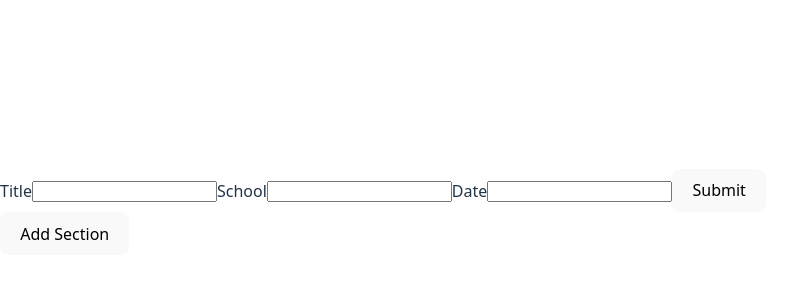
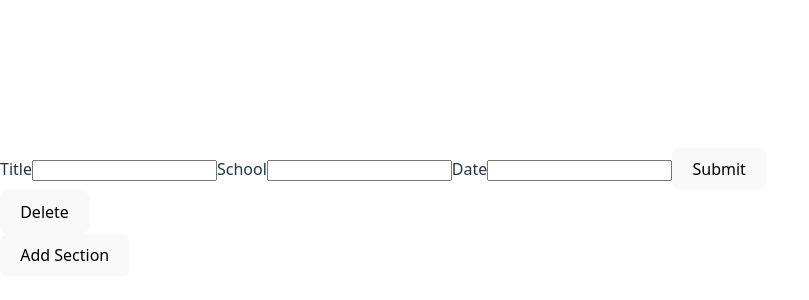
Before and after one commit to felipeballywright/cv_application, a React (Vite) app: page / in a window 1280 px wide. Shown: the part 188-488 px from the top of the page, without its empty margins (0-809 px from the left). Built offline with nearby package versions, Linux system fonts and the light colour scheme.

Commit message:
DAY 2 CV

```diff
--- a/src/education.jsx
+++ b/src/education.jsx
@@ -1,4 +1,9 @@
 import { useState } from "react";
+
+// MAKE A RENDER ARRAY WITH ALL OF THE SECTIONS
+// THE FUNCTIONALITY SHOULD ADD THEM AND DELETE THEM FROM THE ARRAY
+// THEN AT THE END OF THE FUNCTION MAP AND RETURN THIS ARRAY (FOR IT TO BE RENDERED)
+// DON'T TRY TO MODIFY THE RENDER ITSELD, WORK ON THE ARRAY (SO YOU CAN USE ITERATION AND OTHER TOOLS)
 
 function Education({title, school, date}){
     return(
@@ -7,7 +12,6 @@ function Education({title, school, date}){
             <p className="bold-text">{school}</p>
             <p>{date}</p>
         </div>
-
     )
 }
 
@@ -64,21 +68,33 @@ function EducationForm(){
 }
 
 export function EducationRender(){
-    const [render, setRender] = useState(<EducationForm></EducationForm>);
+    const [render, setRender] = useState([
+        <div id={crypto.randomUUID()}>
+            <EducationForm></EducationForm>
+            <button onClick={deleteSection}>Delete</button>
+        </div>
+    ]);
 
     function addSection(){
-        setRender(
-            <>
-                {render}
+        setRender(render.push(
+            <div id={crypto.randomUUID()}>
                 <EducationForm></EducationForm>
-            </>
-        );
+                <button onClick={deleteSection}>Delete</button>
+            </div>
+        ));
+    }
+
+    function deleteSection(event){
+        // console.log("deleteSection says:", event.target.parentElement.id);
+        for (let index = 0; index < render.length; index++) {
+
+        }
     }
 
     return(
-        <>
+        <div>
             {render}
             <button onClick={addSection}>Add Section</button>
-        </>
+        </div>
     )
 }
```
